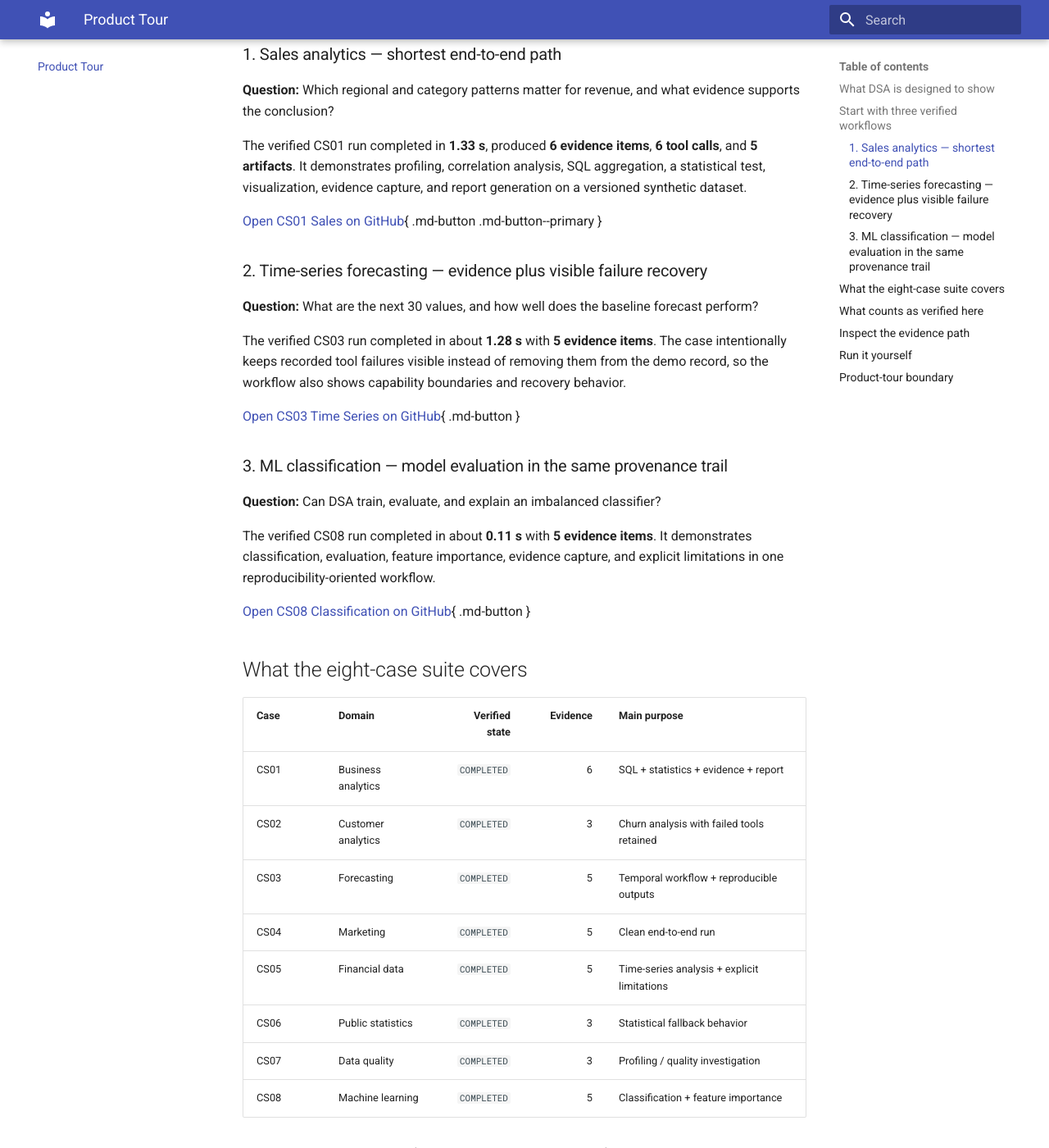
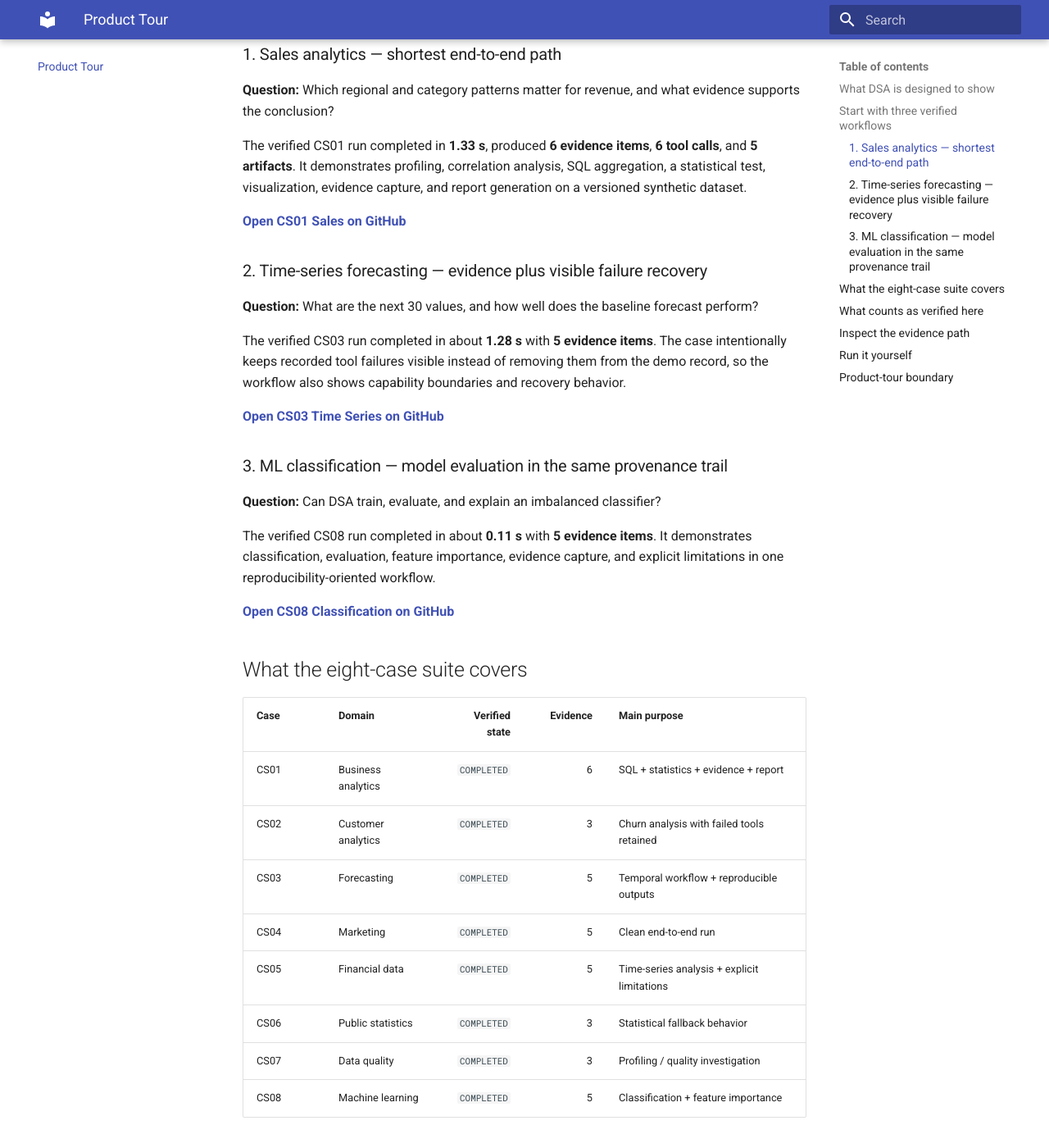
Before and after one commit to Jackxiaozhiren/data-science-agent, an MkDocs documentation site: the page built from docs/product-tour.md, in a window 1280 px wide and 1400 px high, scrolled down 950 px. Shown: the whole window at 82% size. Built offline with MkDocs 1.6.1 and Material for MkDocs 9.7.7, drawn with Linux system fonts in a browser that asks for light colours; some of the changed text lies outside the part shown.

Commit message:
docs: keep product tour links portable

```diff
--- a/docs/product-tour.md
+++ b/docs/product-tour.md
@@ -34,7 +34,7 @@ The repository contains eight verified end-to-end case studies. These three are
 
 The verified CS01 run completed in **1.33 s**, produced **6 evidence items**, **6 tool calls**, and **5 artifacts**. It demonstrates profiling, correlation analysis, SQL aggregation, a statistical test, visualization, evidence capture, and report generation on a versioned synthetic dataset.
 
-[Open CS01 Sales on GitHub](https://github.com/Jackxiaozhiren/data-science-agent/tree/main/case-studies/01-sales){ .md-button .md-button--primary }
+**[Open CS01 Sales on GitHub](https://github.com/Jackxiaozhiren/data-science-agent/tree/main/case-studies/01-sales)**
 
 ### 2. Time-series forecasting — evidence plus visible failure recovery
 
@@ -42,7 +42,7 @@ The verified CS01 run completed in **1.33 s**, produced **6 evidence items**, **
 
 The verified CS03 run completed in about **1.28 s** with **5 evidence items**. The case intentionally keeps recorded tool failures visible instead of removing them from the demo record, so the workflow also shows capability boundaries and recovery behavior.
 
-[Open CS03 Time Series on GitHub](https://github.com/Jackxiaozhiren/data-science-agent/tree/main/case-studies/03-time-series){ .md-button }
+**[Open CS03 Time Series on GitHub](https://github.com/Jackxiaozhiren/data-science-agent/tree/main/case-studies/03-time-series)**
 
 ### 3. ML classification — model evaluation in the same provenance trail
 
@@ -50,7 +50,7 @@ The verified CS03 run completed in about **1.28 s** with **5 evidence items**. T
 
 The verified CS08 run completed in about **0.11 s** with **5 evidence items**. It demonstrates classification, evaluation, feature importance, evidence capture, and explicit limitations in one reproducibility-oriented workflow.
 
-[Open CS08 Classification on GitHub](https://github.com/Jackxiaozhiren/data-science-agent/tree/main/case-studies/08-classification){ .md-button }
+**[Open CS08 Classification on GitHub](https://github.com/Jackxiaozhiren/data-science-agent/tree/main/case-studies/08-classification)**
 
 ## What the eight-case suite covers
 
@@ -65,7 +65,7 @@ The verified CS08 run completed in about **0.11 s** with **5 evidence items**. I
 | CS07 | Data quality | `COMPLETED` | 3 | Profiling / quality investigation |
 | CS08 | Machine learning | `COMPLETED` | 5 | Classification + feature importance |
 
-[Browse all eight case studies](https://github.com/Jackxiaozhiren/data-science-agent/tree/main/case-studies){ .md-button .md-button--primary }
+**[Browse all eight case studies](https://github.com/Jackxiaozhiren/data-science-agent/tree/main/case-studies)**
 
 ## What counts as verified here
 
@@ -86,7 +86,7 @@ For the flagship sales case, the recorded trajectory includes:
 
 Each evidence item links a claim to a source/tool call and ultimately to the hashed input dataset. The repository keeps the generated report and evidence files under the corresponding case-study output directories.
 
-[Inspect CS01 evidence and outputs](https://github.com/Jackxiaozhiren/data-science-agent/tree/main/case-studies/01-sales/outputs){ .md-button }
+**[Inspect CS01 evidence and outputs](https://github.com/Jackxiaozhiren/data-science-agent/tree/main/case-studies/01-sales/outputs)**
 
 ## Run it yourself
 
```
